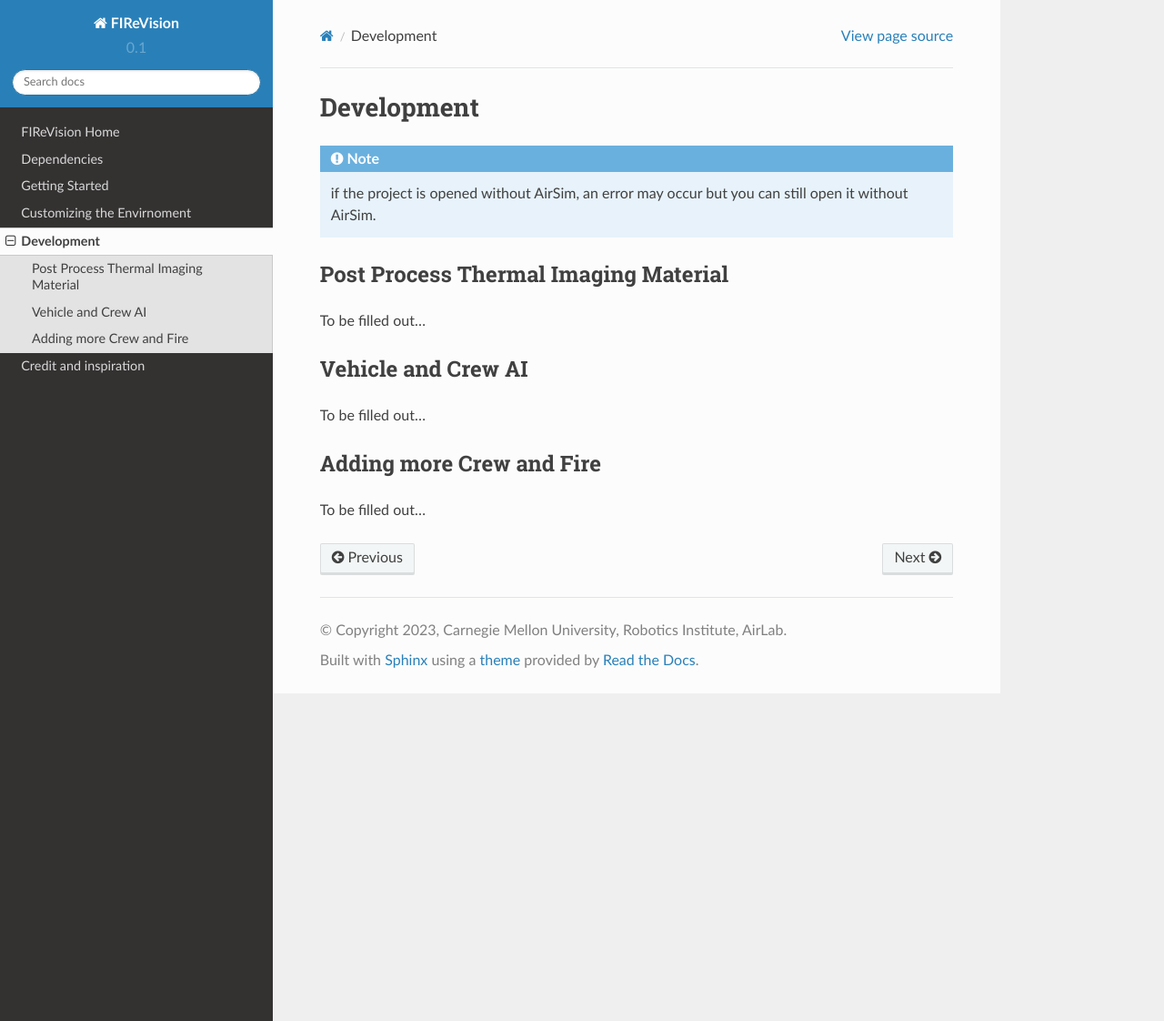
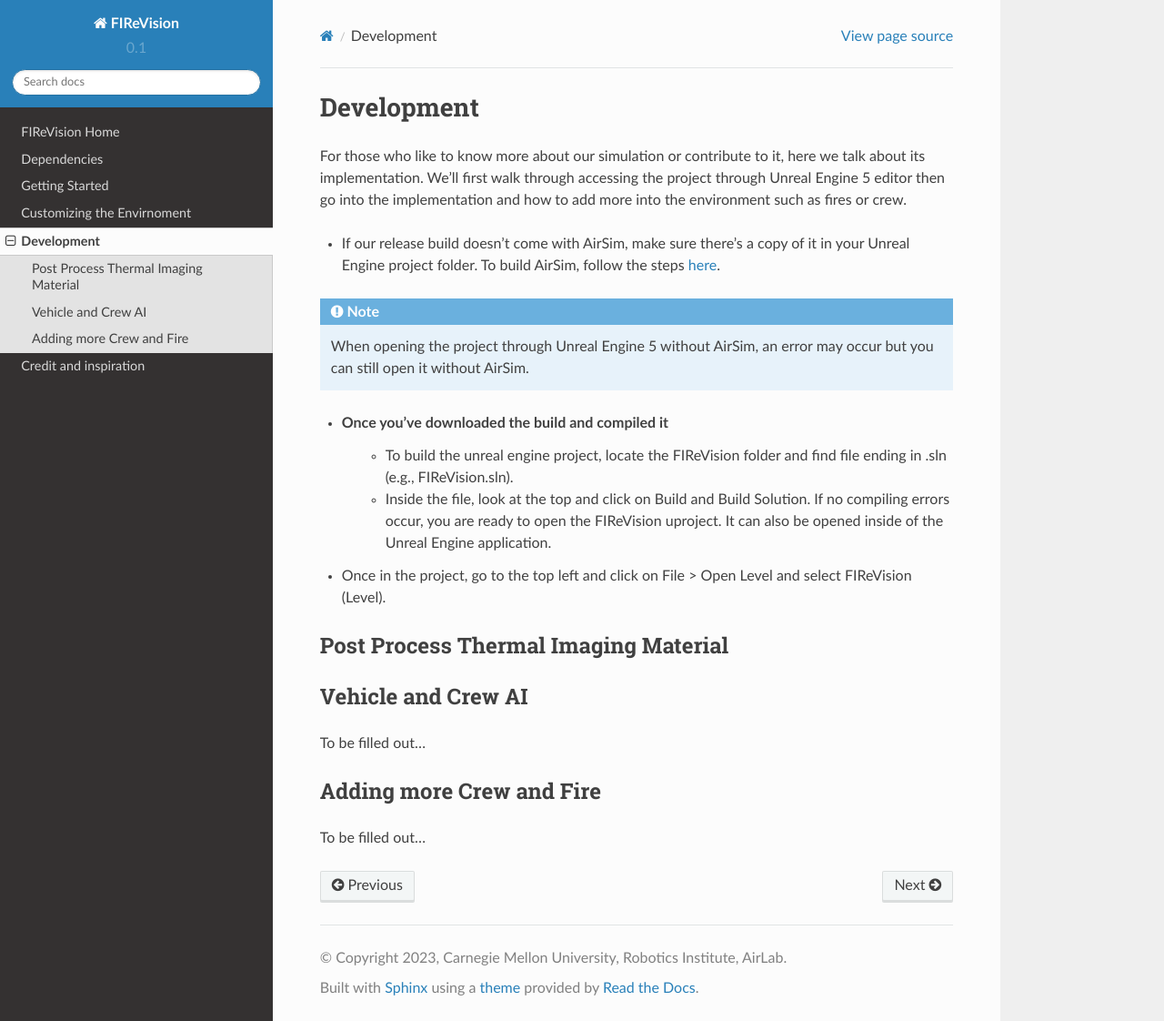
Before and after one commit to castacks/firevision_sim, a Sphinx documentation site: the page built from docs/development.rst, in a window 1280 px wide and 1122 px high. Shown: the whole window at 91% size. Built offline with Sphinx 7.4.7 and the Read the Docs theme 2.0.0, drawn with Linux system fonts in a browser that asks for light colours.

Commit message:
Update development.rst

```diff
--- a/docs/development.rst
+++ b/docs/development.rst
@@ -1,11 +1,20 @@
 Development
 =====
-.. note:: if the project is opened without AirSim, an error may occur but you can still open it without AirSim.
+For those who like to know more about our simulation or contribute to it, here we talk about its implementation. We'll first walk through accessing the project through Unreal Engine 5 editor then go into the implementation and how to add more into the environment such as fires or crew.
+
+- If our release build doesn’t come with AirSim, make sure there’s a copy of it in your Unreal Engine project folder. To build AirSim, follow the steps `here <https://sublime-and-sphinx-guide.readthedocs.io/en/latest/references.html>`_.
+.. note:: When opening the project through Unreal Engine 5 without AirSim, an error may occur but you can still open it without AirSim.
 ..
+
+- Once you’ve downloaded the build and compiled it
+    - To build the unreal engine project, locate the FIReVision folder and find file ending in .sln (e.g., FIReVision.sln).
+    - Inside the file, look at the top and click on Build and Build Solution. If no compiling errors occur, you are ready to open the FIReVision uproject. It can also be opened inside of the Unreal Engine application.
+- Once in the project, go to the top left and click on File > Open Level and select FIReVision (Level).
+
+
 
 Post Process Thermal Imaging Material
 -----
-To be filled out...
 
 Vehicle and Crew AI
 -----
```
